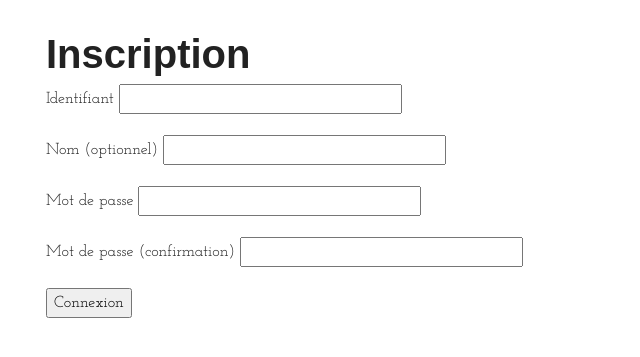
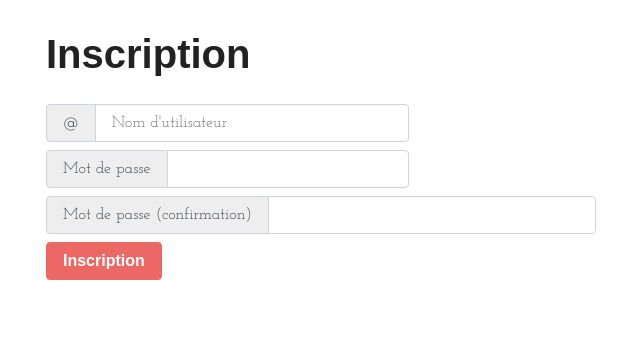
Before and after one commit to khannurien/flask-postits, a Flask app: page /signup in a window 1280 px wide. Shown: the part 59-416 px from the top of the page, without its empty margins (39-679 px from the left). Run offline with Flask 2, Linux system fonts and the light colour scheme; some libraries are stand-ins or nearby versions; some web fonts are replaced.

Commit message:
better form templates

```diff
--- a/flask_postits/form.py
+++ b/flask_postits/form.py
@@ -13,7 +13,7 @@ class SignupForm(FlaskForm):
     name = StringField("Nom (optionnel)")
     password = PasswordField("Mot de passe", validators=[DataRequired(), EqualTo('password_confirm')])
     password_confirm = PasswordField("Mot de passe (confirmation)", validators=[DataRequired()])
-    submit = SubmitField("Connexion")
+    submit = SubmitField("Inscription")
 
 class NewPostitForm(FlaskForm):
     url = StringField("URL", validators=[DataRequired(), URL()])
--- a/flask_postits/templates/signup.html
+++ b/flask_postits/templates/signup.html
@@ -3,28 +3,49 @@
 {% block content %}
     <h1>Inscription</h1>
 
-    <form action="" method="post" novalidate>
+    <form class="mt-4" action="" method="post" novalidate>
         {{ form.hidden_tag() }}
 
-        <div class="form-group">
-            {{ form.nickname.label }}
-            {{ form.nickname(size=32) }}
-        </div>
-        <div class="form-group">
-            {{ form.name.label }}
-            {{ form.name(size=32) }}
-        </div>
-        <div class="form-group">
-            {{ form.password.label }}
-            {{ form.password(size=32) }}
-        </div>
-        <div class="form-group">
-            {{ form.password_confirm.label }}
-            {{ form.password_confirm(size=32) }}
+        <div class="form-row">
+            <div class="col-sm-4 my-1">
+                {{ form.nickname.label(class_="sr-only") }}
+                <div class="input-group">
+                    <div class="input-group-prepend">
+                        <div class="input-group-text">@</div>
+                    </div>
+                    {{ form.nickname(class_="form-control", placeholder="Nom d'utilisateur") }}
+                </div>
+            </div>
         </div>
 
-        <div class="form-group">
-            {{ form.submit() }}
+        <div class="form-row">
+            <div class="col-sm-4 my-1">
+                {{ form.password.label(class_="sr-only") }}
+                <div class="input-group">
+                    <div class="input-group-prepend">
+                        <div class="input-group-text">Mot de passe</div>
+                    </div>
+                    {{ form.password(class_="form-control") }}
+                </div>
+            </div>
+        </div>
+
+        <div class="form-row">
+            <div class="col-sm-6 my-1">
+                {{ form.password_confirm.label(class_="sr-only") }}
+                <div class="input-group">
+                    <div class="input-group-prepend">
+                        <div class="input-group-text">Mot de passe (confirmation)</div>
+                    </div>
+                    {{ form.password_confirm(class_="form-control") }}
+                </div>
+            </div>
+        </div>
+
+        <div class="form-row">
+            <div class="col-auto my-1">
+                {{ form.submit(class_="btn btn-primary") }}
+            </div>
         </div>
     </form>
 {% endblock %}
```
Also changed, not shown: flask_postits/templates/login.html (+24 -8 lines), flask_postits/templates/new.html (+24 -8 lines).
